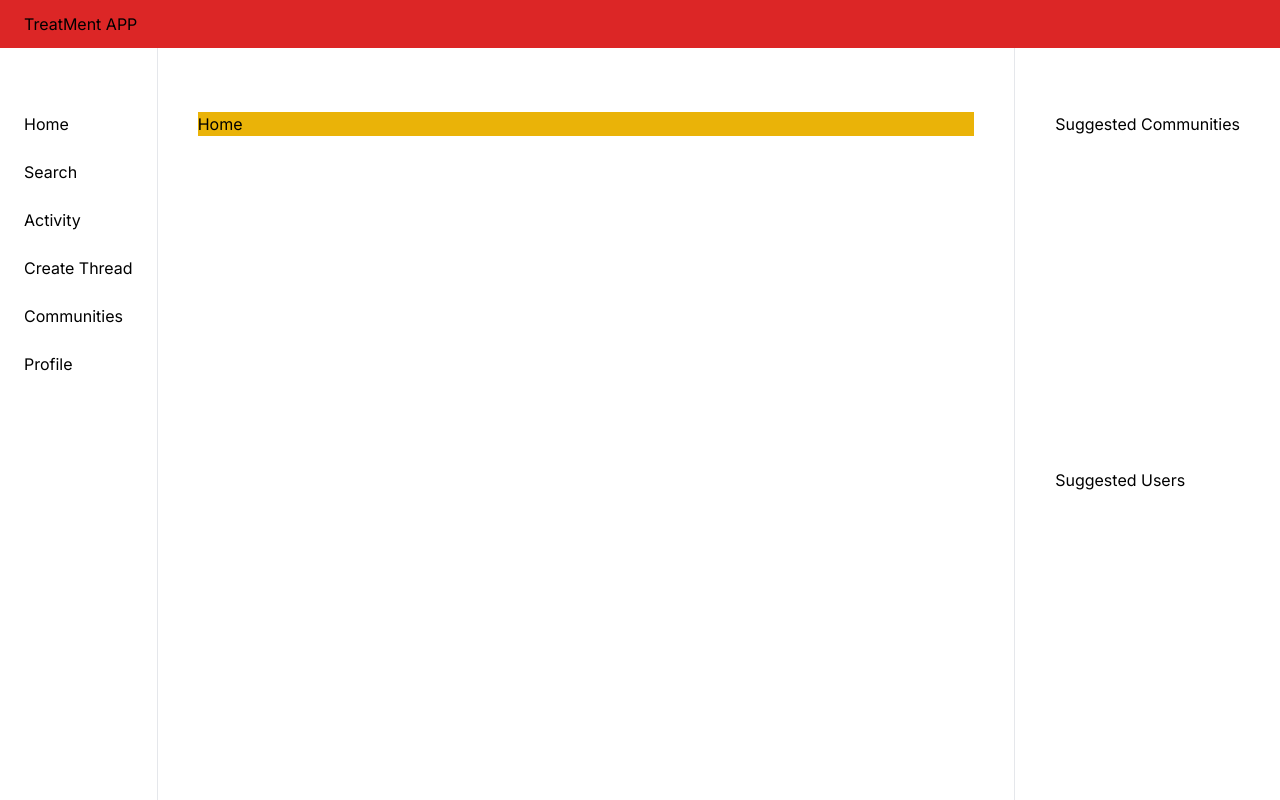
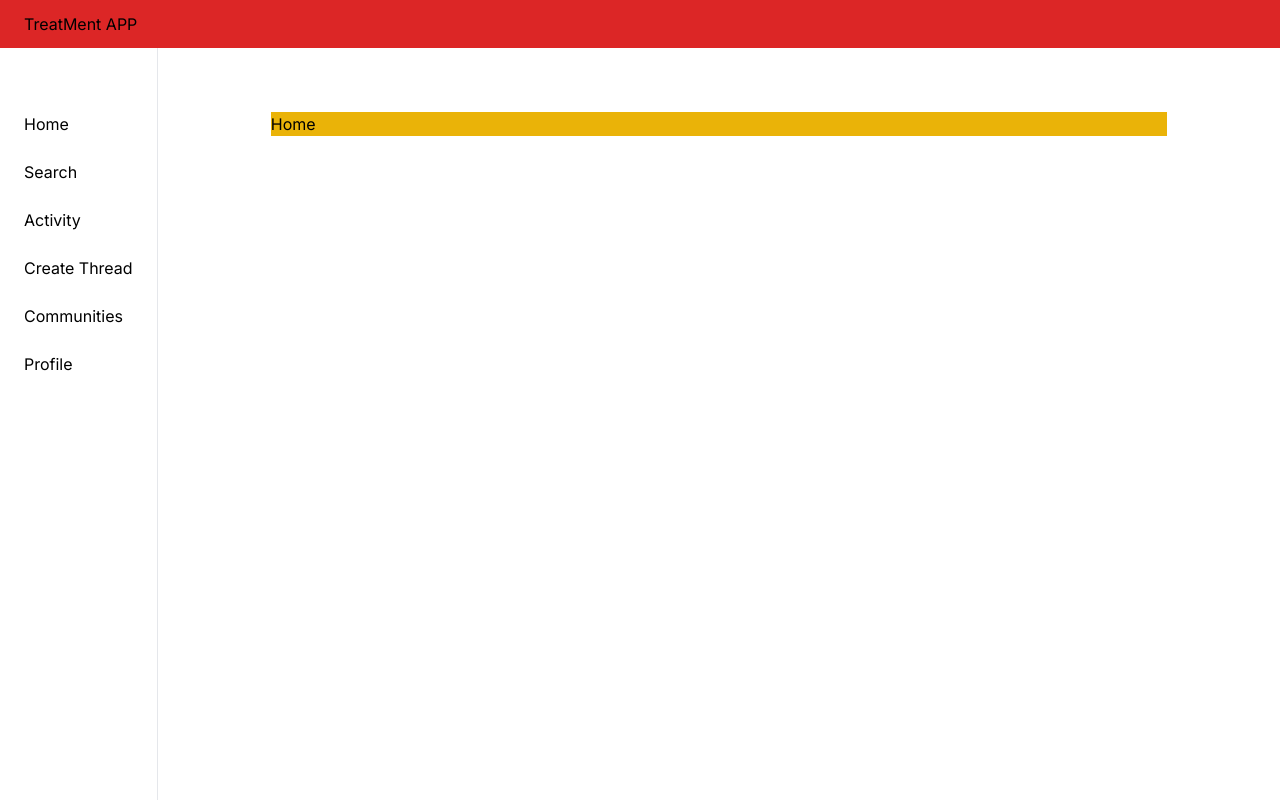
Before and after one commit to shinnkura/smile-everyday, a Next.js app: page / in a window 1280 px wide. Built offline with nearby package versions, Linux system fonts and the light colour scheme; no server answers.

Commit message:
chore(RightSidebar.tsx): RightSidebar.tsxの削除

```diff
--- a/src/app/(root)/layout.tsx
+++ b/src/app/(root)/layout.tsx
@@ -4,7 +4,6 @@ import type { Metadata } from "next";
 import { Inter } from "next/font/google";
 import Topbar from "@/components/shared/Topbar";
 import LeftSidebar from "@/components/shared/LeftSidebar";
-import RightSidebar from "@/components/shared/RightSidebar";
 import Bottombar from "@/components/shared/Bottombar";
 
 const inter = Inter({ subsets: ["latin"] });
@@ -29,7 +28,6 @@ export default function RootLayout({
             <section className="flex min-h-screen flex-1 flex-col items-center bg-dark-1 px-6 pb-10 pt-28 max-md:pb-32 sm:px-10">
               <div className="w-full max-w-4xl">{children}</div>
             </section>
-            <RightSidebar />
           </main>
           <Bottombar />
         </body>
--- a/src/components/shared/RightSidebar.tsx
+++ /dev/null
@@ -1,16 +0,0 @@
-function RightSidebar() {
-  return (
-    <section className="custom-scrollbar sticky right-0 top-0 z-20 flex h-screen w-fit flex-col justify-between gap-12 overflow-auto border-l border-l-dark-4 bg-dark-2 px-10 pb-6 pt-28 max-xl:hidden">
-      <div className="flex flex-1 flex-col justify-start">
-        <h3 className="text-heading4-medium text-light-1">
-          Suggested Communities
-        </h3>
-      </div>
-      <div className="flex flex-1 flex-col justify-start">
-        <h3 className="text-heading4-medium text-light-1">Suggested Users</h3>
-      </div>
-    </section>
-  );
-}
-
-export default RightSidebar;
```
